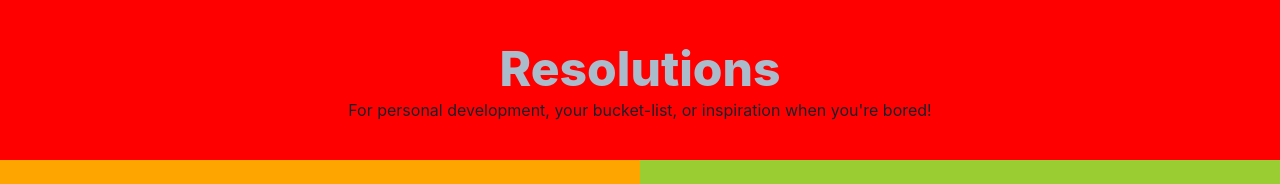
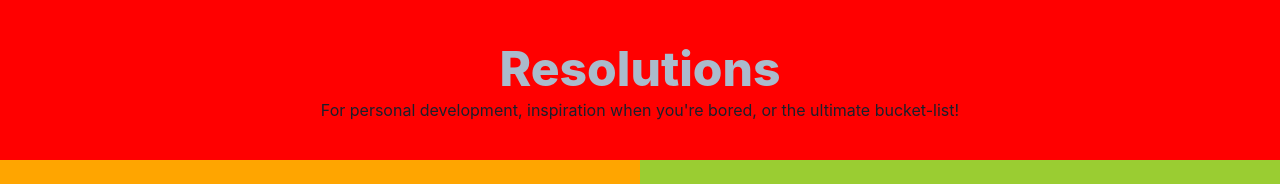
Before and after one commit to JCarter-coder/react-mvp, a React (Vite) app: page / in a window 1280 px wide. Shown: the top 184 px of the page. Built offline with nearby package versions, Linux system fonts and the light colour scheme; no server answers.

Commit message:
"updated"

```diff
--- a/src/components/Header.jsx
+++ b/src/components/Header.jsx
@@ -17,7 +17,7 @@ function Header() {
         >
           Resolutions
         </Heading>
-        <Text>For personal development, your bucket-list, or inspiration when you're bored!</Text>
+        <Text>For personal development, inspiration when you're bored, or the ultimate bucket-list!</Text>
       </Box>
     )
 }
```
